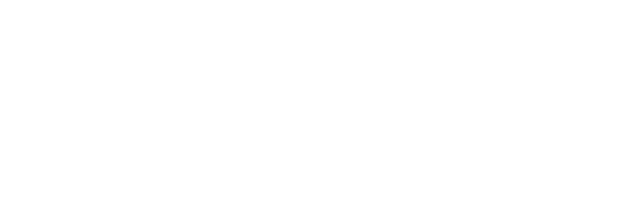
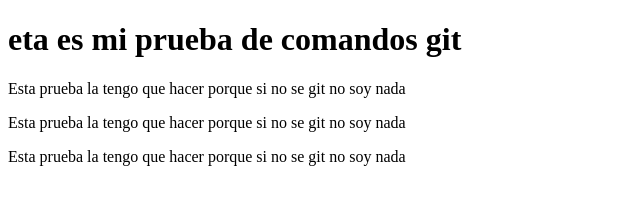
Before and after one commit to y0kai21/Joaquin-Mardones_Unidad-1, a plain HTML site: page index.html in a window 1280 px wide. Shown: the whole page, without its empty margins (0-640 px from the left). Drawn offline with Linux system fonts and the light colour scheme.

Commit message:
index.html editado

```diff
--- a/index.html
+++ b/index.html
@@ -6,6 +6,9 @@
     <title>este es el index</title>
 </head>
 <body>
-
+    <h1>eta es mi prueba de comandos git</h1>
+    <p>Esta prueba la tengo que hacer porque si no se git no soy nada</p>
+    <p>Esta prueba la tengo que hacer porque si no se git no soy nada</p>
+    <p>Esta prueba la tengo que hacer porque si no se git no soy nada</p>
 </body>
 </html>
```
